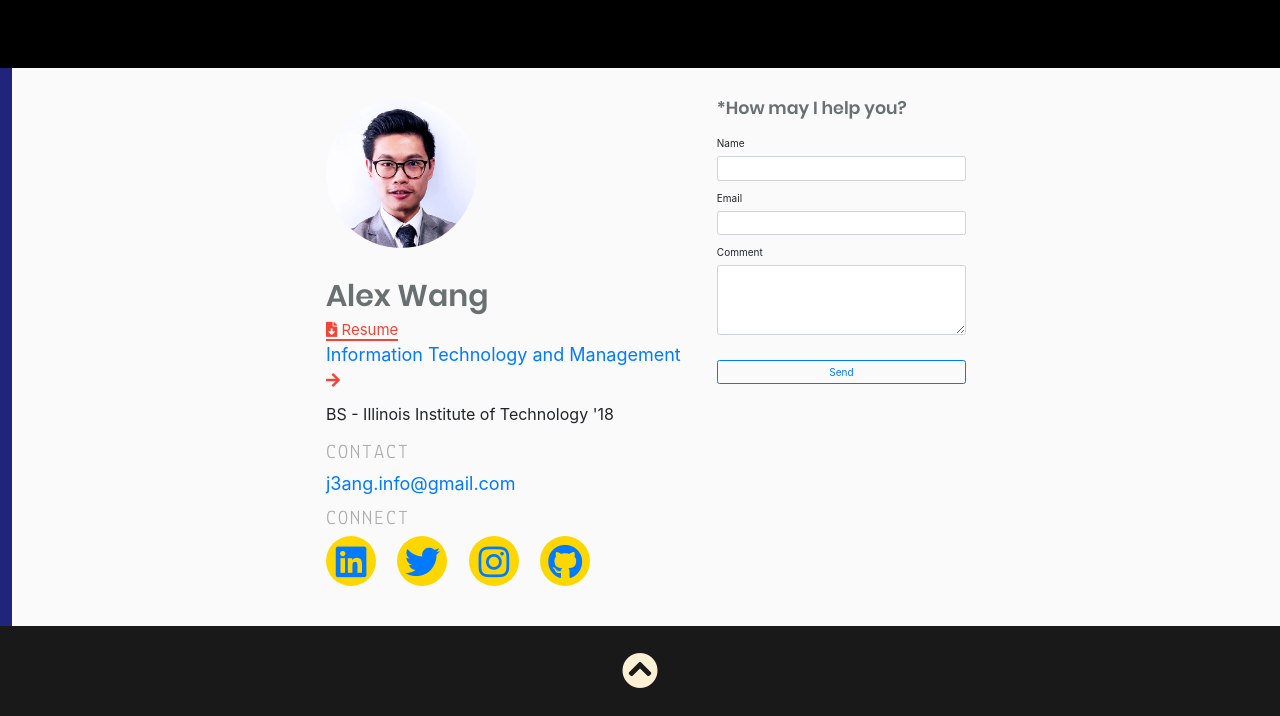
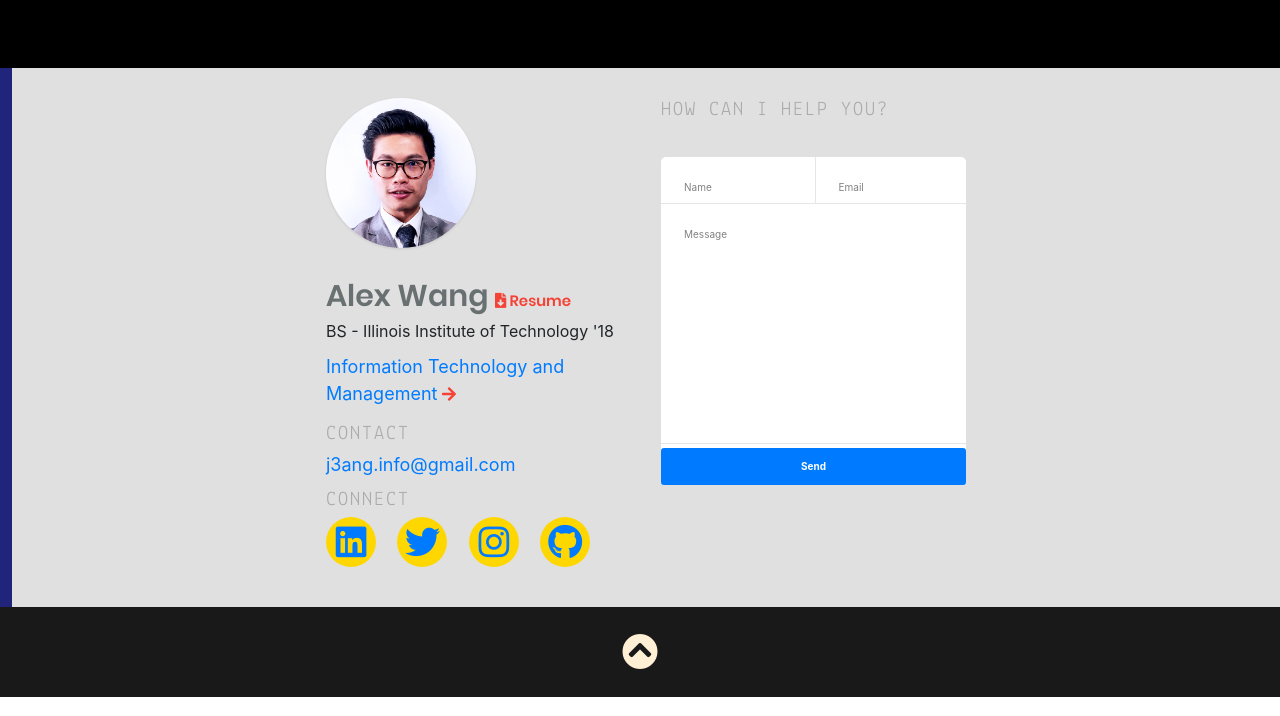
Before and after one commit to jwang206/j3ang, a Jekyll site: the page built from index.html, in a window 1280 px wide. Shown: the part 1807-2523 px from the top of the page. Built offline with Jekyll 4.4.1, drawn with Linux system fonts in a browser that asks for light colours.

Commit message:
deploy contact form

```diff
--- a/_includes/footer.html
+++ b/_includes/footer.html
@@ -1,7 +1,7 @@
 <footer class="footer">
     <div id="card">
         <div class="container d-flex flex-column align-items-start flex-md-row col-sm-12">
-            <div id="getintouch" class="profile d-flex flex-column col-sm-12 col-md-7 ">
+            <div id="getintouch" class="profile d-flex flex-column col-sm-12 col-md-6 ">
                 <div id="avatar">
                     <a title="Linkedin" href="{{ site.linkedin }}" target="_blank"> <img src="/assets/images/avatar.png"
                             alt="Avatar" class="avatar"></a>
@@ -9,20 +9,20 @@
 
                 <div id="detail">
                     <div id="info" class="mb-4">
-                        <h3 id="name">Alex Wang</h3>
+                        <h3 id="name">Alex Wang <a title="{{ site.resume }}" href="/PDF.js/web/viewer.html?file=/{{ site.resume }}"
+                                id="resume-download-link" target="_blank"><i class="fas fa-file-download"></i> Resume</a></h3>
+                        <p>BS - Illinois Institute of Technology '18</p>
 
-                        <a title="{{ site.resume }}" href="/PDF.js/web/viewer.html?file=/{{ site.resume }}" id="resume-download-link"
-                            target="_blank"><i class="fas fa-file-download"></i> Resume</a>
 
                         <p id="major"><a href="https://appliedtech.iit.edu/information-technology-and-management/programs/undergraduate/degrees/bachelor-information-technolo-1"
                                 target="_blank">Information
                                 Technology and Management</a>
                         </p>
 
-                        <p>BS - Illinois Institute of Technology '18</p>
+
                     </div>
 
-                    <div id="connect" class="d-flex flex-column align-items-start ">
+                    <div id="connect" class="d-flex flex-sm-row justify-content-sm-between flex-md-column flex-column align-items-start">
                         <div class="contact mb-3 ">
                             <h2>Contact</h2>
                             <a title="{{ site.email }}" href="mailto:{{ site.email }}">{{ site.email }}</a><br>
@@ -43,7 +43,7 @@
 
             </div>
 
-            <div id="form_wrapper" class="d-flex flex-column justify-content-center bd-highlight col-sm-12 col-md-5  ">
+            <!-- <div id="form_wrapper" class="d-flex flex-column justify-content-center bd-highlight col-sm-12 col-md-5  ">
 
                 <h3 class="mb-4">*How may I help you?</h3>
                 <form id="contact_form">
@@ -67,7 +67,35 @@
 
                 </form>
 
+            </div> -->
+
+            <div id="form_wrapper" class="d-flex flex-column justify-content-center bd-highlight col-sm-12 col-md-6">
+                <h2>How Can I Help You? </h2>
+                <form class="contact-form">
+
+                    <div class="aname">
+                        <label for="aname">Name</label>
+                        <input type="text" id="aname" />
+                    </div>
+
+                    <div class="email">
+                        <label for="email">Email</label>
+                        <input type="text" id="email" />
+                    </div>
+
+                    <div class="message">
+                        <label for="message">Message</label>
+                        <textarea name="message" id="message"></textarea>
+                    </div>
+
+                    <div class="submit">
+                        <button type="submit" class="btn btn-primary">Send</button>
+                    </div>
+
+                </form>
             </div>
+
+
         </div>
     </div>
 
--- a/assets/scripts/home.js
+++ b/assets/scripts/home.js
@@ -33,6 +33,27 @@ window.onload = function () {
 
 
 
+
+    $('#aname').keyup(function () {
+        $('.aname').addClass('typing');
+        if ($(this).val().length == 0) {
+            $('.aname').removeClass('typing');
+        }
+    });
+
+    $('#email').keyup(function () {
+        $('.email').addClass('typing');
+        if ($(this).val().length == 0) {
+            $('.email').removeClass('typing');
+        }
+    });
+
+    $('#message').keyup(function () {
+        $('.message').addClass('typing');
+        if ($(this).val().length == 0) {
+            $('.message').removeClass('typing');
+        }
+    });
 };
 
 
--- a/assets/scss/_layout.scss
+++ b/assets/scss/_layout.scss
@@ -81,7 +81,6 @@
 
 .btn-outline-primary {
     width: 100% !important;
-    margin-bottom: 3rem !important;
 }
 
 .fa-heart {
@@ -478,7 +477,7 @@
 }
 
 .footer {
-    background: $color-alabaster;
+    background: rgba(0, 0, 0, .12);
     bottom: 0;
     left: 0;
 
@@ -516,7 +515,6 @@
     #resume-download-link {
         color: #F44336;
         font-size: 1.5rem;
-        border-bottom: solid 2px;
         -webkit-transition: ease-in-out 0.5s;
         transition: ease-in-out 0.5s;
 
@@ -540,10 +538,114 @@
     }
 
     #form_wrapper {
-        max-width: 350px !important;
         border-radius: 5px;
     }
+
+    input,
+    textarea {
+        border: none;
+        outline: none;
+        resize: none;
+        width: 100%;
+    }
+
+    label {
+        &:hover {
+            cursor: text;
+        }
+    }
+
+    // Form Styles
+    .contact-form {
+        margin: 3rem 0;
+        background: white;
+        border-radius: 5px;
+
+        .email,
+        .message,
+        .aname {
+            position: relative;
+
+
+            label {
+                color: gray;
+                left: 23px;
+                position: absolute;
+                top: 23px;
+                transition: all, 150ms;
+            }
+
+            &.typing label {
+                color: #007bff;
+                font-weight: bold;
+                font-size: 10px;
+                top: 7px;
+            }
+
+            input:focus,
+            textarea:focus {
+                background: lighten(gray, 35%);
+            }
+        }
+
+        .email,
+        .aname {
+            width: calc(50% - 1px);
+
+
+            @media (max-width: 500px) {
+                width: 100%;
+                border-bottom: 1px #e6e6e6 solid;
+            }
+
+            input {
+                padding: 23px 23px 8px 23px;
+                background: transparent;
+
+
+
+            }
+        }
+
+        .submit .btn {
+            width: 100%;
+            padding: 1rem;
+            font-size: 1rem;
+            font-weight: bold;
+        }
+    }
+
+    .email {
+        border-left: 1px darken(white, 10%) solid;
+        float: right;
+
+        @media (max-width: 500px) {
+            border-left: none;
+        }
+    }
+
+    .message {
+        border-top: 1px darken(white, 10%) solid;
+        clear: both;
+
+        @media (max-width: 500px) {
+            border-top: none;
+        }
+
+        textarea {
+            height: 240px;
+            padding: 23px 23px;
+            border-bottom: 1px darken(white, 10%) solid;
+        }
+    }
+
+    .aname {
+        float: left;
+    }
+
 }
+
+
 
 ul#categories {
     display: -webkit-box;
@@ -673,6 +775,7 @@ ul#categories {
         width: 150px;
         height: auto;
         border-radius: 50%;
+        box-shadow: rgba(black, 0.1) 0 1px 3px 0;
     }
 
     #detail {
```
Also changed, not shown: 4 other files.
